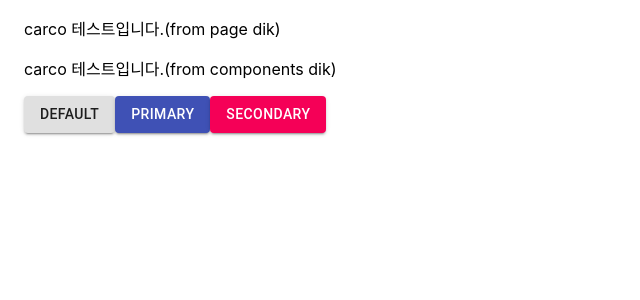
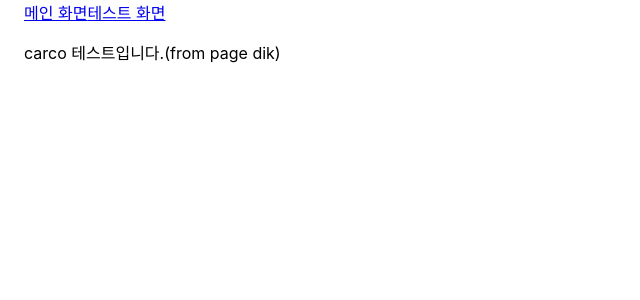
Before and after one commit to mijung-oh/Today-dinner-is-undefined, a React (Create React App) app in the folder frontend/curator/: page /123 in a window 1280 px wide. Shown: the top 300 px of the page, without its empty margins (0-640 px from the left). Built offline with nearby package versions, Linux system fonts and the light colour scheme.

Commit message:
featured index page

```diff
--- a/frontend/curator/package.json
+++ b/frontend/curator/package.json
@@ -9,6 +9,8 @@
     "@testing-library/react": "^11.2.7",
     "@testing-library/user-event": "^12.8.3",
     "@types/jest": "^26.0.24",
+    "@types/react-router-dom": "^5.1.8",
+    "axios": "^0.21.1",
     "craco-alias": "^3.0.1",
     "react": "^17.0.2",
     "react-dom": "^17.0.2",
--- a/frontend/curator/src/App.tsx
+++ b/frontend/curator/src/App.tsx
@@ -1,23 +1,17 @@
 import React from "react";
 import logo from "./logo.svg";
 import "./App.css";
-import TestPage from "@pages/TestPage";
-import TestCompo from "@components/TestCompo";
+
 import { Container, Button } from "@material-ui/core";
-
+// import { BrowserRouter as Router, Route, Switch } from "react-router-dom";
+import BRouter from "./routes/Router";
 function App() {
   return (
-    <Container>
-      <TestPage></TestPage>
-      <TestCompo></TestCompo>
-      <Button variant="contained">Default</Button>
-      <Button variant="contained" color="primary">
-        Primary
-      </Button>
-      <Button variant="contained" color="secondary">
-        Secondary
-      </Button>
-    </Container>
+    <>
+      <Container>
+        <BRouter></BRouter>
+      </Container>
+    </>
   );
 }
 
--- /dev/null
+++ b/frontend/curator/src/pages/Main.tsx
@@ -0,0 +1,66 @@
+import React, { SyntheticEvent } from "react";
+import { makeStyles } from "@material-ui/core/styles";
+import { Button } from "@material-ui/core";
+
+const useStyles = makeStyles({
+  Container: {
+    textAlign: "center",
+    // padding: "5% 5%",
+    width: "100%",
+  },
+  ImageBox: {
+    width: "320px",
+    height: "320px",
+    margin: "3% auto",
+    // position: "relative",
+  },
+  ButtonBox: {
+    display: "flex",
+    flexDirection: "row",
+    justifyContent: "center",
+  },
+});
+
+const onClickGoogle = (e: any) => {
+  console.log("Google");
+};
+const onClickNaver = (e: any) => {
+  console.log("Naver");
+};
+const onClickKakao = (e: any) => {
+  console.log("Kakao");
+};
+
+interface MainProps {}
+
+const Main: React.FC<MainProps> = (props) => {
+  const classes = useStyles(props);
+  return (
+    <section className={classes.Container}>
+      <div className={classes.ImageBox}>
+        <img
+          src="https://i.scdn.co/image/ab67706c0000bebb56c618ce8634a34df69eea63"
+          alt="placeholder"
+          width="100%"
+          height="100%"
+        />
+      </div>
+      {/* <div className={classes.ButtonBox}> */}
+      <Button variant="outlined" name="google" onClick={onClickGoogle}>
+        구글로 로그인
+      </Button>
+      <br></br>
+      <Button variant="outlined" name="naver" onClick={onClickNaver}>
+        네이버로 로그인
+      </Button>
+      <br></br>
+      <Button variant="outlined" name="kakao" onClick={onClickKakao}>
+        카카오톡으로 로그인
+      </Button>
+      {/* </div> */}
+      <p>TODO: 각 회사에 맞는 버튼들로 교체</p>
+    </section>
+  );
+};
+
+export default Main;
--- /dev/null
+++ b/frontend/curator/src/routes/Router.tsx
@@ -0,0 +1,22 @@
+import React from "react";
+import { BrowserRouter as Router, Route, Switch, Link } from "react-router-dom";
+import TestCompo from "../components/TestCompo";
+import TestPage from "@pages/TestPage";
+import Main from "@pages/Main";
+
+const BRouter: React.FC = () => {
+  return (
+    <Router>
+      <nav>
+        <Link to="/">메인 화면</Link>
+        <Link to="/test">테스트 화면</Link>
+      </nav>
+      <Switch>
+        <Route path="/" exact component={Main} />
+        <Route path="/123" exact component={TestPage} />
+      </Switch>
+    </Router>
+  );
+};
+
+export default BRouter;
```
Also changed, not shown: frontend/curator/src/index.tsx (+6 -6 lines), 2 other files (tests, documents, lock files or other folders).
